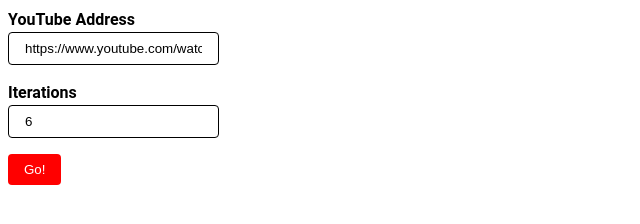
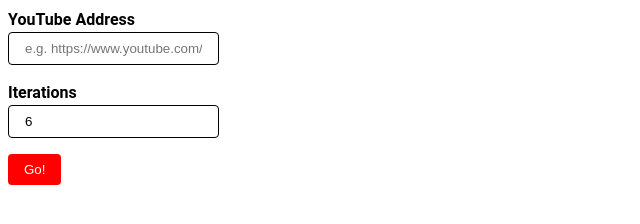
Before and after one commit to markconroy/multiples, a plain HTML site: page index.html in a window 1280 px wide. Shown: the full height of the page, 0-640 px from the left. Drawn offline with Linux system fonts and the light colour scheme.

Commit message:
removes default value

```diff
--- a/index.html
+++ b/index.html
@@ -47,7 +47,7 @@
     <form>
       <label for="link">
         YouTube Address
-        <input type="text" id="link" name="link" value="https://www.youtube.com/watch?v=QH-2uCkFMKk">
+        <input type="text" id="link" name="link" placeholder="e.g. https://www.youtube.com/watch?v=QH-2uCkFMKk">
       </label>
       <label for="iterations">
         Iterations
```
